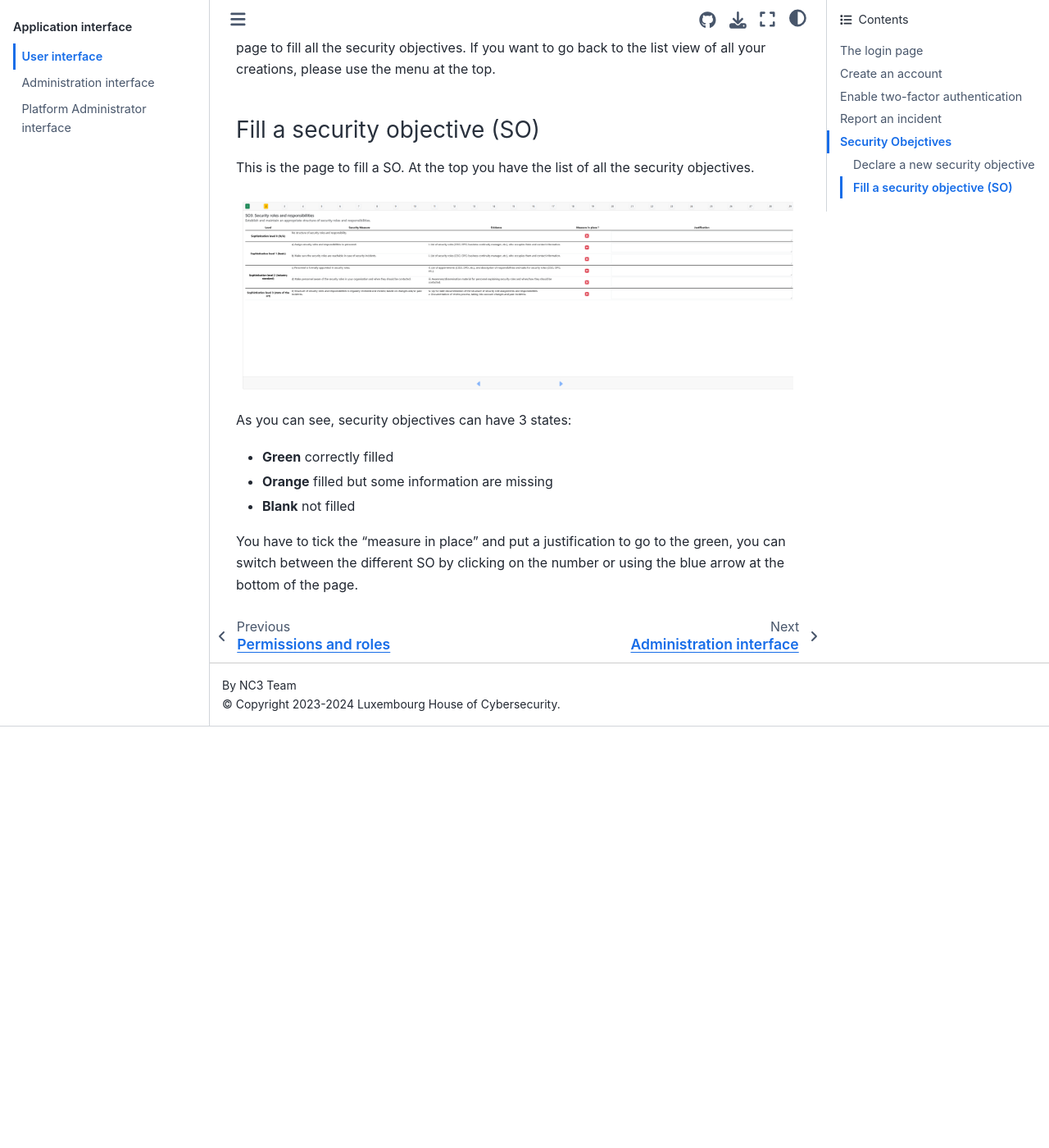
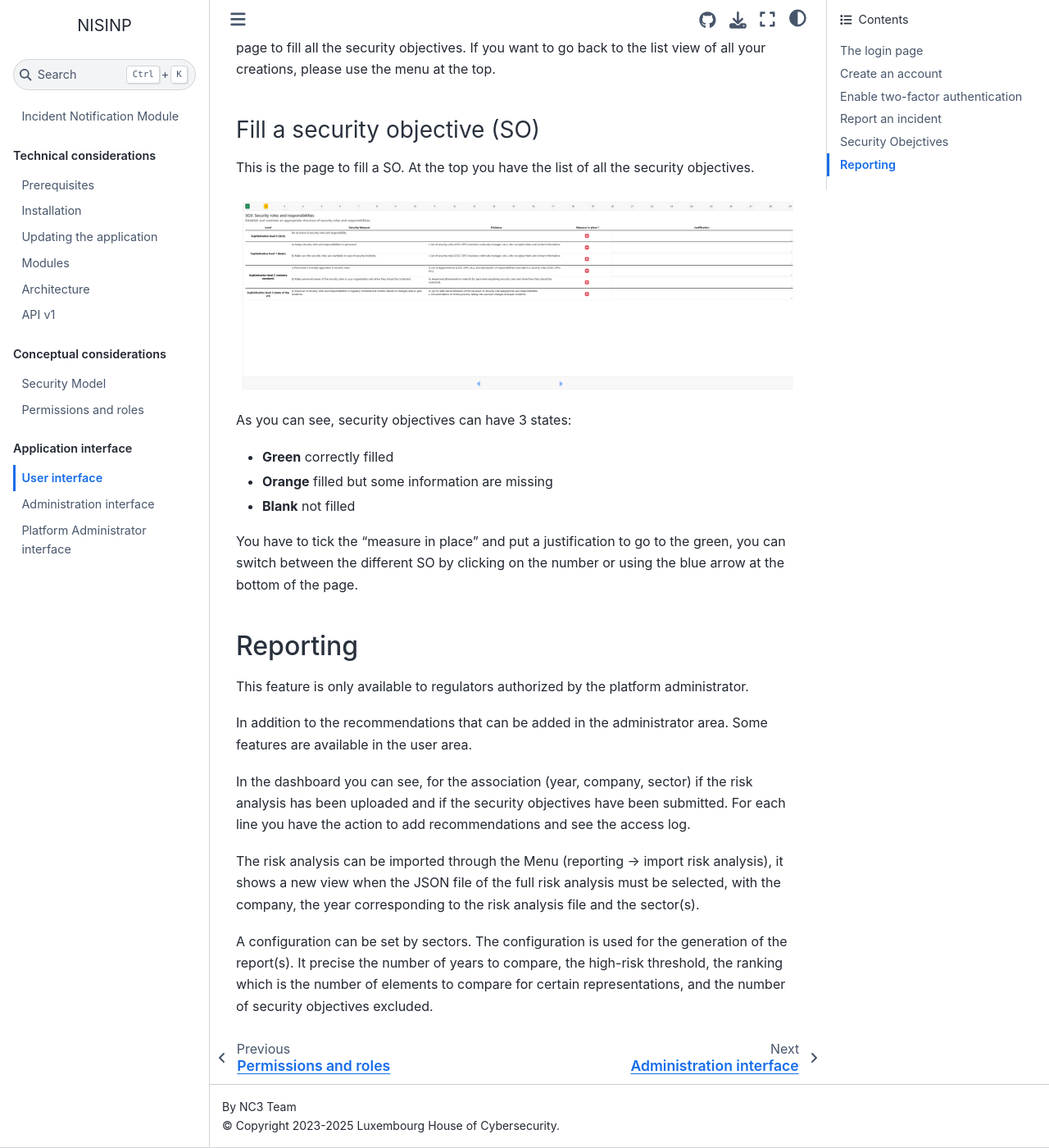
Before and after one commit to informed-governance-project/NISINP, a Sphinx documentation site: the page built from docs/ui_user.rst, in a window 1280 px wide and 1400 px high, scrolled down 14749 px. Shown: the whole window at 82% size. Built offline with Sphinx 7.4.7 and the Sphinx Book theme 1.1.4, drawn with Linux system fonts in a browser that asks for light colours; before the commit the page ends 15635 px from its top, so only the background shows below that.

Commit message:
[Documentation] Update documentation

```diff
--- a/docs/conf.py
+++ b/docs/conf.py
@@ -17,7 +17,7 @@ os.environ["DJANGO_SETTINGS_MODULE"] = "governanceplatform.settings"
 django.setup()
 
 project = "NIS Incident Notification Platform"
-copyright = "2023-2024 Luxembourg House of Cybersecurity"
+copyright = "2023-2025 Luxembourg House of Cybersecurity"
 author = "NC3 Team <info@nc3.lu>"
 
 # The full version, including alpha/beta/rc tags
--- a/docs/ui_user.rst
+++ b/docs/ui_user.rst
@@ -294,3 +294,18 @@ As you can see, security objectives can have 3 states:
 - **Blank** not filled
 
 You have to tick the "measure in place" and put a justification to go to the green, you can switch between the different SO by clicking on the number or using the blue arrow at the bottom of the page.
+
+
+Reporting
+---------------------
+
+This feature is only available to regulators authorized by the platform administrator.
+
+In addition to the recommendations that can be added in the administrator area. Some features are available in the user area.
+
+In the dashboard you can see, for the association (year, company, sector) if the risk analysis has been uploaded and if the security objectives have been submitted.
+For each line you have the action to add recommendations and see the access log.
+
+The risk analysis can be imported through the Menu (reporting -> import risk analysis), it shows a new view when the JSON file of the full risk analysis must be selected, with the company, the year corresponding to the risk analysis file and the sector(s).
+
+A configuration can be set by sectors. The configuration is used for the generation of the report(s). It precise the number of years to compare, the high-risk threshold, the ranking which is the number of elements to compare for certain representations, and the number of security objectives excluded.
```
